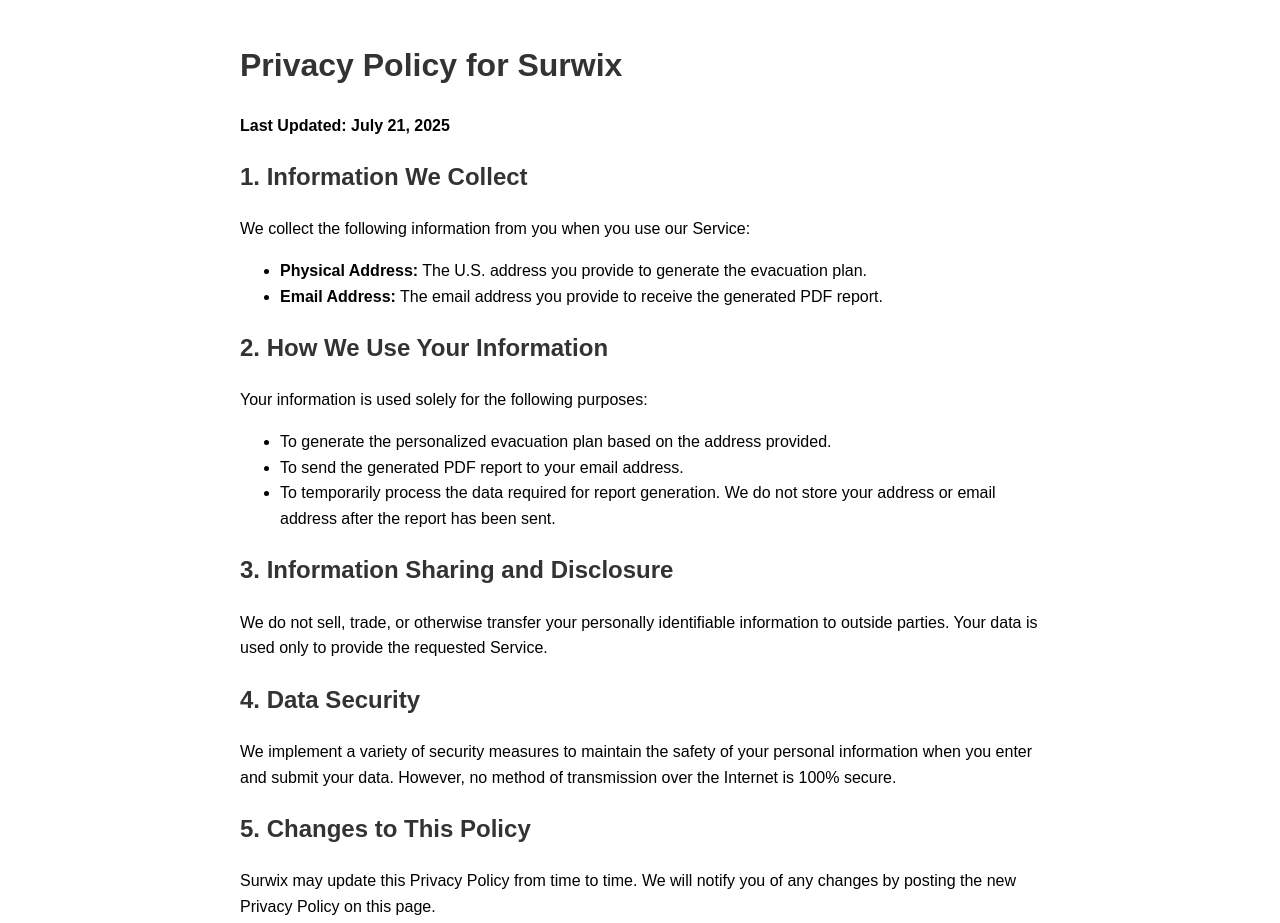
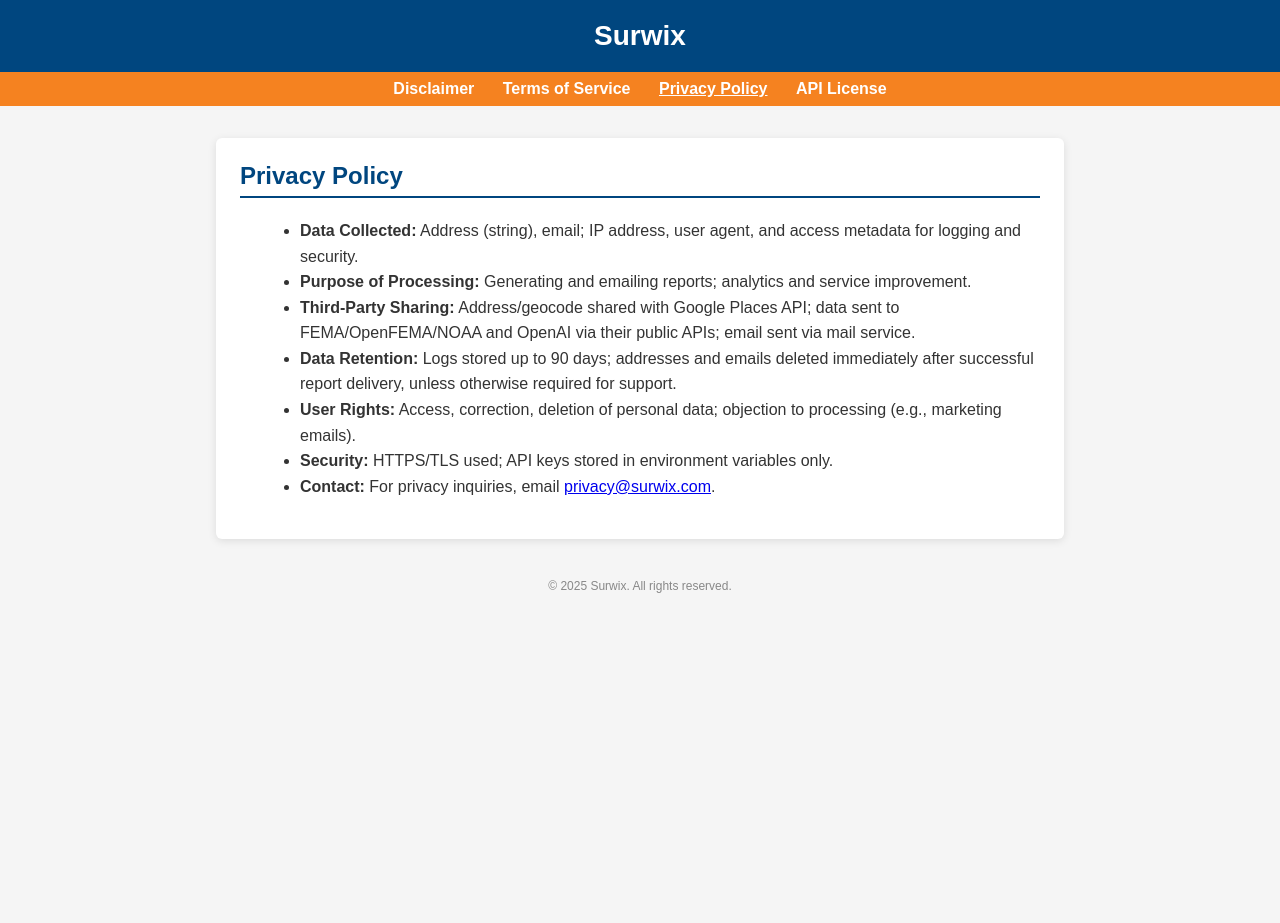
Before and after one commit to Surwix/surwix-app, a website: page privacy.html in a window 1280 px wide. After the commit the page ends 800 px from the top, so only its background shows below. Drawn offline with Linux system fonts and the light colour scheme.

Commit message:
Update privacy.html

```diff
--- a/privacy.html
+++ b/privacy.html
@@ -1,39 +1,31 @@
 <!DOCTYPE html>
 <html lang="en">
 <head>
-    <meta charset="UTF-8">
-    <title>Privacy Policy - Surwix</title>
-    <style>
-        body { font-family: sans-serif; line-height: 1.6; max-width: 800px; margin: 40px auto; padding: 0 20px; }
-        h1, h2 { color: #333; }
-    </style>
+  <meta charset="UTF-8">
+  <meta name="viewport" content="width=device-width, initial-scale=1">
+  <title>Privacy Policy – Surwix</title>
+  <link rel="stylesheet" href="legal-style.css">
 </head>
 <body>
-    <h1>Privacy Policy for Surwix</h1>
-    <p><strong>Last Updated: July 21, 2025</strong></p>
-
-    <h2>1. Information We Collect</h2>
-    <p>We collect the following information from you when you use our Service:</p>
+  <header class="header"><h1>Surwix</h1></header>
+  <nav class="nav">
+    <a href="disclaimer.html">Disclaimer</a>
+    <a href="terms.html">Terms of Service</a>
+    <a href="privacy.html" class="active">Privacy Policy</a>
+    <a href="api-license.html">API License</a>
+  </nav>
+  <div class="container">
+    <h2>Privacy Policy</h2>
     <ul>
-        <li><strong>Physical Address:</strong> The U.S. address you provide to generate the evacuation plan.</li>
-        <li><strong>Email Address:</strong> The email address you provide to receive the generated PDF report.</li>
+      <li><strong>Data Collected:</strong> Address (string), email; IP address, user agent, and access metadata for logging and security.</li>
+      <li><strong>Purpose of Processing:</strong> Generating and emailing reports; analytics and service improvement.</li>
+      <li><strong>Third‑Party Sharing:</strong> Address/geocode shared with Google Places API; data sent to FEMA/OpenFEMA/NOAA and OpenAI via their public APIs; email sent via mail service.</li>
+      <li><strong>Data Retention:</strong> Logs stored up to 90 days; addresses and emails deleted immediately after successful report delivery, unless otherwise required for support.</li>
+      <li><strong>User Rights:</strong> Access, correction, deletion of personal data; objection to processing (e.g., marketing emails).</li>
+      <li><strong>Security:</strong> HTTPS/TLS used; API keys stored in environment variables only.</li>
+      <li><strong>Contact:</strong> For privacy inquiries, email <a href="mailto:privacy@surwix.com">privacy@surwix.com</a>.</li>
     </ul>
-
-    <h2>2. How We Use Your Information</h2>
-    <p>Your information is used solely for the following purposes:</p>
-    <ul>
-        <li>To generate the personalized evacuation plan based on the address provided.</li>
-        <li>To send the generated PDF report to your email address.</li>
-        <li>To temporarily process the data required for report generation. We do not store your address or email address after the report has been sent.</li>
-    </ul>
-
-    <h2>3. Information Sharing and Disclosure</h2>
-    <p>We do not sell, trade, or otherwise transfer your personally identifiable information to outside parties. Your data is used only to provide the requested Service.</p>
-
-    <h2>4. Data Security</h2>
-    <p>We implement a variety of security measures to maintain the safety of your personal information when you enter and submit your data. However, no method of transmission over the Internet is 100% secure.</p>
-
-    <h2>5. Changes to This Policy</h2>
-    <p>Surwix may update this Privacy Policy from time to time. We will notify you of any changes by posting the new Privacy Policy on this page.</p>
+  </div>
+  <footer>© 2025 Surwix. All rights reserved.</footer>
 </body>
 </html>
```
